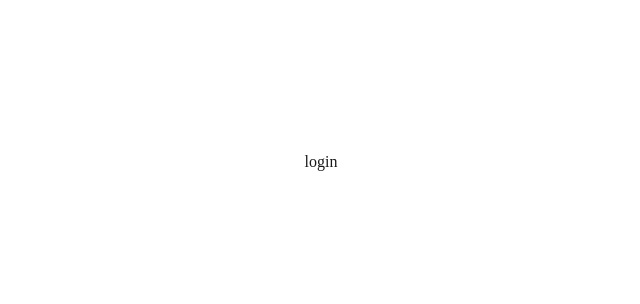
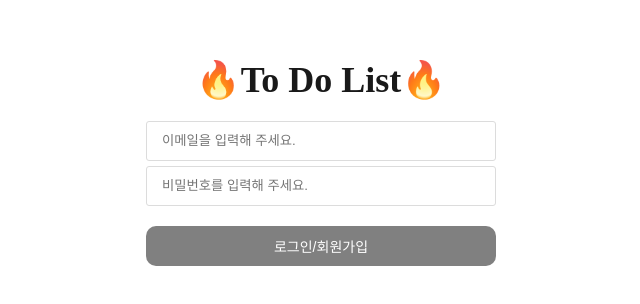
Before and after one commit to shinhyojeong/wanted-pre-onboarding-fe, a React (Create React App) app: page / in a window 1280 px wide. Shown: the part 238-542 px from the top of the page, without its empty margins (319-959 px from the left). Built offline with nearby package versions, Linux system fonts and the light colour scheme.

Commit message:
✨ feat: Login page 구현

```diff
--- a/src/components/base/Button/index.tsx
+++ b/src/components/base/Button/index.tsx
@@ -54,5 +54,6 @@ const StyledButton = styled.button<StyledButtonProps>`
 
   &:disabled {
     background-color: gray;
+    cursor: auto;
   }
 `
--- a/src/components/template/LoginForm/index.tsx
+++ b/src/components/template/LoginForm/index.tsx
@@ -1,9 +1,11 @@
 import { Button, Input } from '@base'
 import type { ChangeEvent, MouseEvent, ReactElement } from 'react'
+import { Link } from 'react-router-dom'
+import styled from '@emotion/styled'
 import { useState } from 'react'
 import { validationInput } from '@utils/vaildation'
 
-interface UserInfo {
+export interface UserInfo {
   email: string
   password: string
 }
@@ -31,7 +33,7 @@ export const LoginForm = ({ onLogin }: LoginFormProps): ReactElement => {
   }
 
   return (
-    <form>
+    <StyledLoginForm>
       <Input
         name="email"
         placeholder="이메일을 입력해 주세요."
@@ -44,6 +46,7 @@ export const LoginForm = ({ onLogin }: LoginFormProps): ReactElement => {
         type="password"
         onChange={handleChangeInput}
       />
+      <Link to="/todo">
         <Button
           children="로그인/회원가입"
           disabled={
@@ -54,6 +57,18 @@ export const LoginForm = ({ onLogin }: LoginFormProps): ReactElement => {
           }
           onClick={handleLogin}
         />
-    </form>
+      </Link>
+    </StyledLoginForm>
   )
 }
+
+const StyledLoginForm = styled.form`
+  display: flex;
+  flex-direction: column;
+  gap: 5px;
+  width: 350px;
+
+  button {
+    margin-top: 15px;
+  }
+`
--- /dev/null
+++ b/src/constants/storageKey.ts
@@ -0,0 +1 @@
+export const TOKEN_KEY = 'token'
--- a/src/pages/Login.tsx
+++ b/src/pages/Login.tsx
@@ -1,5 +1,33 @@
+import { authApi } from '@api/apis'
+// import type { GetUserPayload } from 'payloads'
+import { LoginForm } from '@template'
 import type { ReactElement } from 'react'
+import { setStorage } from '@utils/storage'
+import styled from '@emotion/styled'
+import { Text } from '@base'
+import type { UserInfo } from '@template'
 
 export const Login = (): ReactElement => {
-  return <div>login</div>
+  const handleLogin = async (userInfo: UserInfo): Promise<void> => {
+    await authApi.signUp(userInfo)
+    const data = await authApi.signIn(userInfo)
+
+    setStorage('at', data.access_token)
+  }
+
+  return (
+    <StyledSignWrapper>
+      <Text bold size={36}>
+        🔥To Do List🔥
+      </Text>
+      <LoginForm onLogin={handleLogin} />
+    </StyledSignWrapper>
+  )
 }
+
+const StyledSignWrapper = styled.div`
+  display: flex;
+  flex-direction: column;
+  align-items: center;
+  gap: 20px;
+`
--- /dev/null
+++ b/src/utils/storage.ts
@@ -0,0 +1,21 @@
+const storage = window.localStorage
+
+export const getStorage = (key: string, defaultValue = ''): string => {
+  try {
+    const value = storage.getItem(key)
+
+    if (!value) {
+      return defaultValue
+    }
+
+    return JSON.parse(value)
+  } catch (e) {
+    alert('storage에서 데이터를 불러오는데 실패했습니다.')
+
+    return ''
+  }
+}
+
+export const setStorage = (key: string, value: string): void => {
+  storage.setItem(key, JSON.stringify(value))
+}
```
Lines whose indentation alone changed are shown as unchanged.
